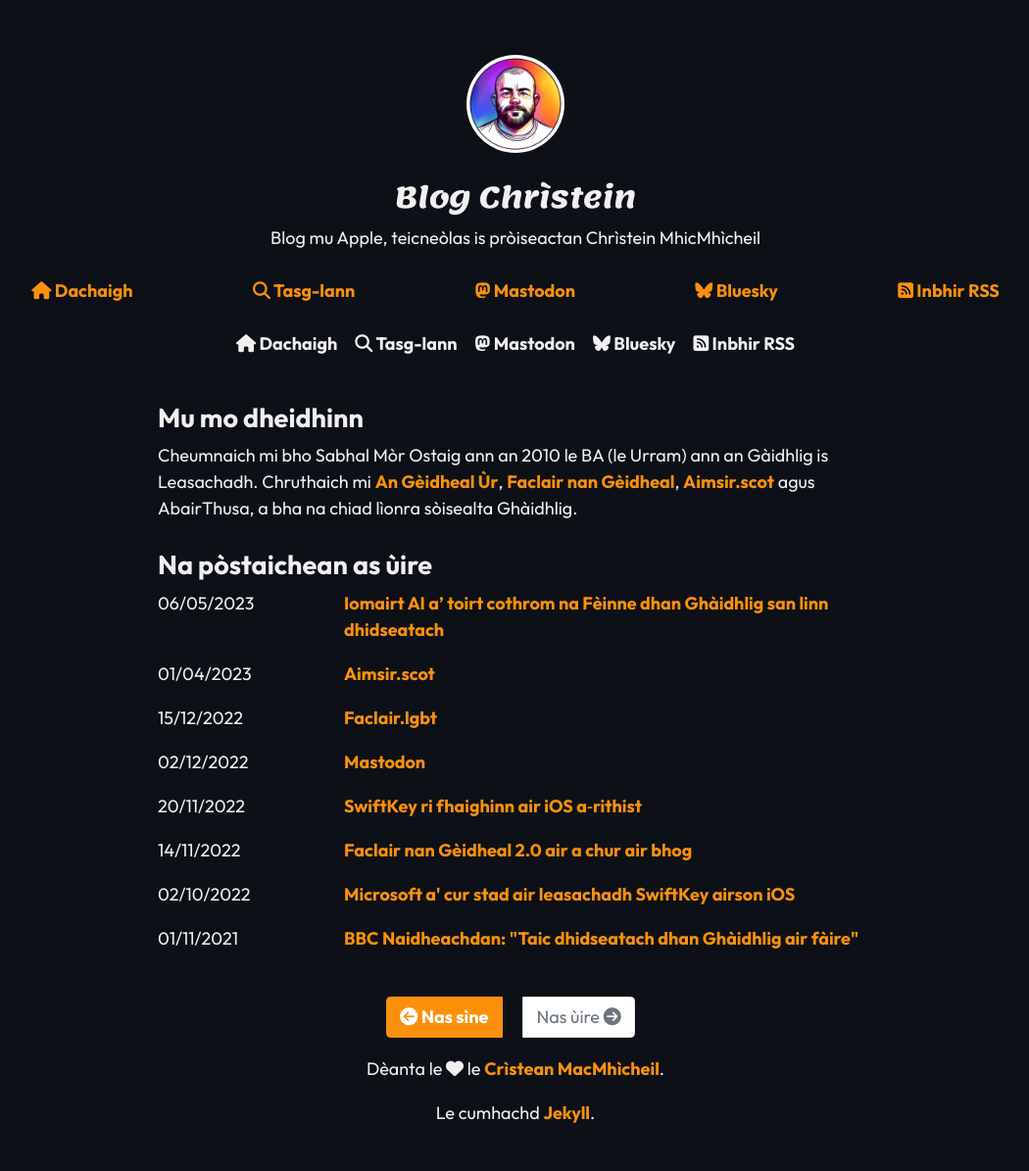
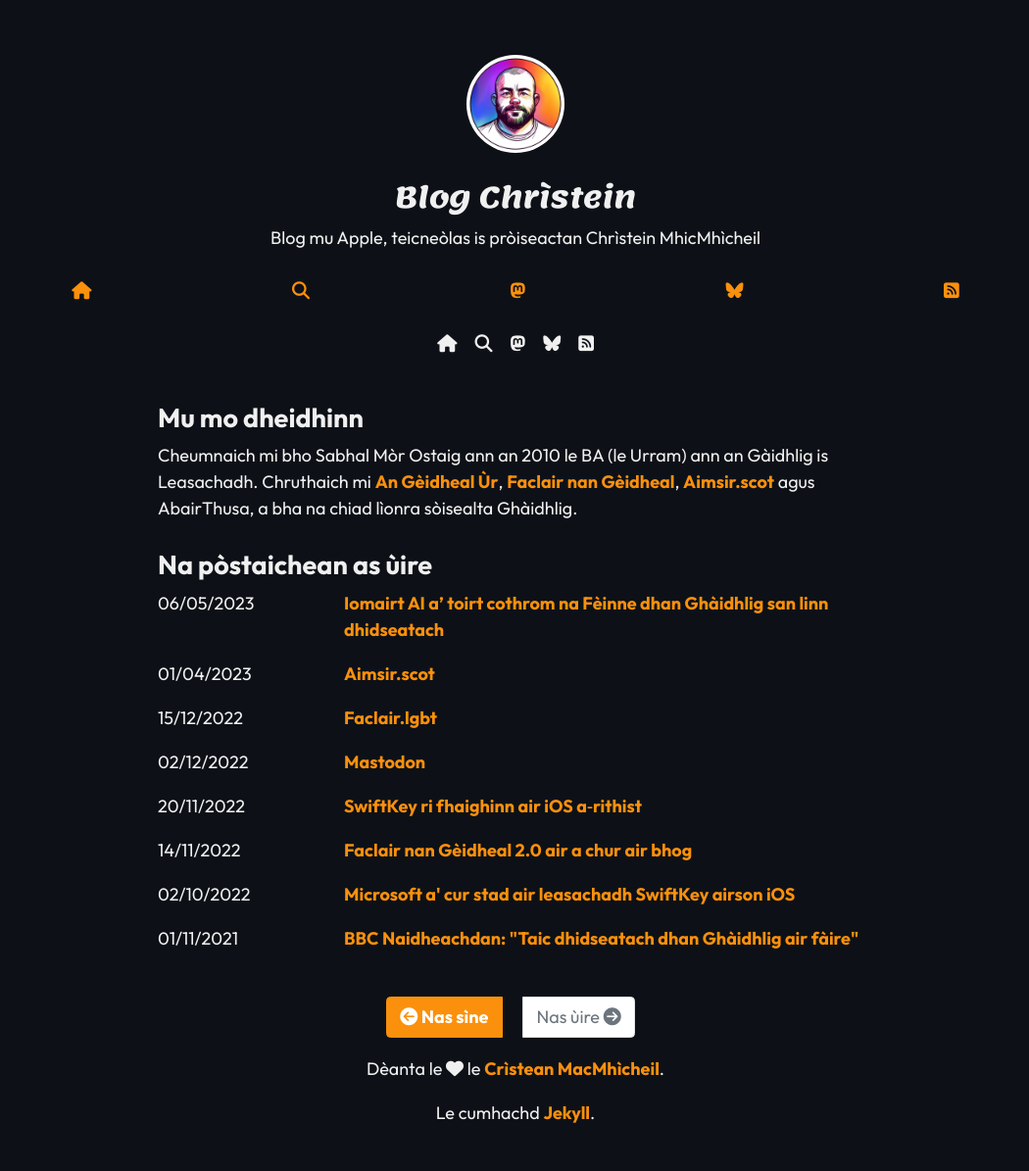
Before and after one commit to angeidheal/angeidheal.github.io, a Jekyll site: the page built from index.html, in a window 1280 px wide. Shown: the whole page at 98% size, without its empty margins (114-1164 px from the left). Built offline with Jekyll 4.4.1, drawn with Linux system fonts in a browser that asks for light colours; nearby versions of some CDN libraries; the list of posts is cut into pages by our own code.

Commit message:
Update navbar.yml

```diff
--- a/_data/navbar.yml
+++ b/_data/navbar.yml
@@ -1,19 +1,19 @@
-- title: <i class="fa-solid fa-house"></i> Dachaigh
+- title: <i class="fa-solid fa-house"></i>
   url: /
   description: Mo bhlog | My blog
 
-- title: <i class="fa-solid fa-magnifying-glass"></i> Tasg-lann
+- title: <i class="fa-solid fa-magnifying-glass"></i>
   url: /tasg-lann
   description: Tasg-lann | Archive
 
-- title: <i class="fa-brands fa-mastodon"></i> Mastodon
+- title: <i class="fa-brands fa-mastodon"></i>
   url: https://criomagan.scot/@angeidheal
   description:
 
-- title: <i class="fa-brands fa-bluesky"></i> Bluesky
+- title: <i class="fa-brands fa-bluesky"></i>
   url: https://bsky.app/profile/angeidheal.scot
   description:
 
-- title: <i class="fa-solid fa-square-rss"></i> Inbhir RSS
+- title: <i class="fa-solid fa-square-rss"></i>
   url: https://angeidheal.scot/feed
   description:
```
